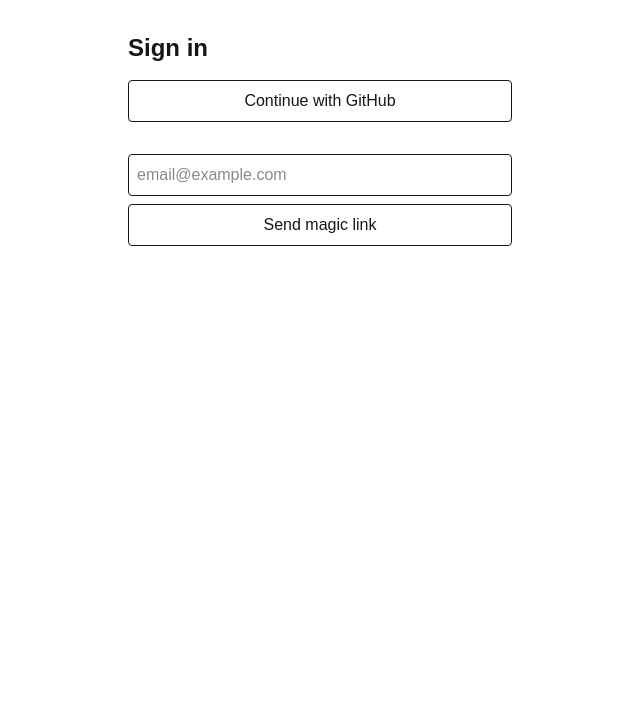
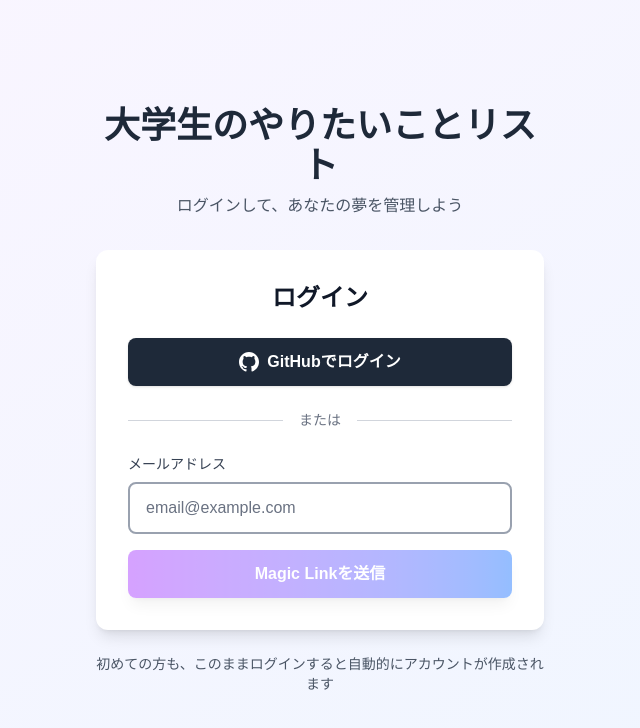
Before and after one commit to KENKUN-1031/wish_do, a Next.js app: page /sign-in in a window 1280 px wide. Shown: the top 728 px of the page, without its empty margins (320-960 px from the left). Built offline with nearby package versions, Linux system fonts and the light colour scheme; no server answers.

Commit message:
feat: :sparkles: githubでログインできるようにした

```diff
--- a/src/app/(auth)/sign-in/page.tsx
+++ b/src/app/(auth)/sign-in/page.tsx
@@ -20,30 +20,89 @@ export default function SignInPage() {
       email,
       options: { emailRedirectTo: `${location.origin}/auth/callback` },
     });
-    setMsg(error ? error.message : "Magic link sent! Check your inbox.");
+    setMsg(error ? `❌ ${error.message}` : "✅ Magic linkを送信しました！メールをチェックしてください。");
   };
 
   return (
-    <main className="mx-auto max-w-md p-8 space-y-4">
-      <h1 className="text-2xl font-bold">Sign in</h1>
+    <main className="min-h-screen bg-gradient-to-br from-purple-50 to-blue-50 flex items-center justify-center p-4">
+      <div className="w-full max-w-md">
+        {/* Header */}
+        <div className="text-center mb-8">
+          <h1 className="text-4xl font-bold text-gray-800 mb-2">
+            大学生のやりたいことリスト
+          </h1>
+          <p className="text-gray-600">
+            ログインして、あなたの夢を管理しよう
+          </p>
+        </div>
 
-      <button onClick={signInWithGithub} className="border rounded px-4 py-2 w-full">
-        Continue with GitHub
+        {/* Sign In Card */}
+        <div className="bg-white rounded-xl shadow-lg p-8 space-y-6">
+          <h2 className="text-2xl font-bold text-gray-900 text-center">
+            ログイン
+          </h2>
+
+          {/* GitHub Login */}
+          <button
+            onClick={signInWithGithub}
+            className="w-full py-3 px-4 bg-gray-800 hover:bg-gray-900 text-white rounded-lg font-semibold transition flex items-center justify-center gap-2 shadow"
+          >
+            <svg className="w-5 h-5" fill="currentColor" viewBox="0 0 24 24">
+              <path d="M12 0c-6.626 0-12 5.373-12 12 0 5.302 3.438 9.8 8.207 11.387.599.111.793-.261.793-.577v-2.234c-3.338.726-4.033-1.416-4.033-1.416-.546-1.387-1.333-1.756-1.333-1.756-1.089-.745.083-.729.083-.729 1.205.084 1.839 1.237 1.839 1.237 1.07 1.834 2.807 1.304 3.492.997.107-.775.418-1.305.762-1.604-2.665-.305-5.467-1.334-5.467-5.931 0-1.311.469-2.381 1.236-3.221-.124-.303-.535-1.524.117-3.176 0 0 1.008-.322 3.301 1.23.957-.266 1.983-.399 3.003-.404 1.02.005 2.047.138 3.006.404 2.291-1.552 3.297-1.23 3.297-1.23.653 1.653.242 2.874.118 3.176.77.84 1.235 1.911 1.235 3.221 0 4.609-2.807 5.624-5.479 5.921.43.372.823 1.102.823 2.222v3.293c0 .319.192.694.801.576 4.765-1.589 8.199-6.086 8.199-11.386 0-6.627-5.373-12-12-12z"/>
+            </svg>
+            GitHubでログイン
           </button>
 
-      <div className="pt-4">
+          {/* Divider */}
+          <div className="relative">
+            <div className="absolute inset-0 flex items-center">
+              <div className="w-full border-t border-gray-300"></div>
+            </div>
+            <div className="relative flex justify-center text-sm">
+              <span className="px-4 bg-white text-gray-500">または</span>
+            </div>
+          </div>
+
+          {/* Email Magic Link */}
+          <div className="space-y-4">
+            <div>
+              <label className="block text-sm font-medium text-gray-700 mb-2">
+                メールアドレス
+              </label>
               <input
-          className="border rounded w-full p-2"
+                type="email"
+                className="w-full px-4 py-3 bg-white text-gray-900 border-2 border-gray-400 rounded-lg focus:ring-2 focus:ring-purple-500 focus:border-purple-500 placeholder:text-gray-500"
                 placeholder="email@example.com"
                 value={email}
                 onChange={(e) => setEmail(e.target.value)}
               />
-        <button onClick={sendMagicLink} className="mt-2 border rounded px-4 py-2 w-full">
-          Send magic link
+            </div>
+            <button
+              onClick={sendMagicLink}
+              disabled={!email}
+              className="w-full py-3 bg-gradient-to-r from-purple-500 to-blue-500 text-white rounded-lg font-semibold hover:from-purple-600 hover:to-blue-600 transition shadow-lg disabled:opacity-50 disabled:cursor-not-allowed"
+            >
+              Magic Linkを送信
             </button>
           </div>
 
-      {msg && <p className="text-sm text-gray-600">{msg}</p>}
+          {/* Message */}
+          {msg && (
+            <div className={`p-4 rounded-lg text-sm ${
+              msg.includes("✅")
+                ? "bg-green-50 text-green-800 border border-green-200"
+                : "bg-red-50 text-red-800 border border-red-200"
+            }`}>
+              {msg}
+            </div>
+          )}
+        </div>
+
+        {/* Footer */}
+        <p className="text-center text-gray-600 text-sm mt-6">
+          初めての方も、このままログインすると自動的にアカウントが作成されます
+        </p>
+      </div>
     </main>
   );
 }
```
Lines whose indentation alone changed are shown as unchanged.
